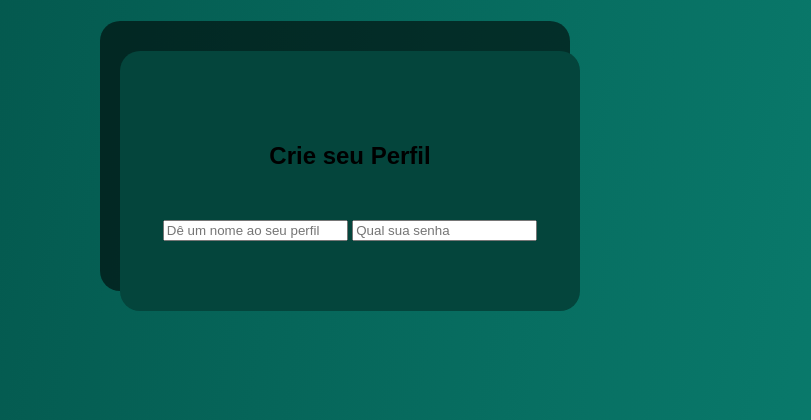
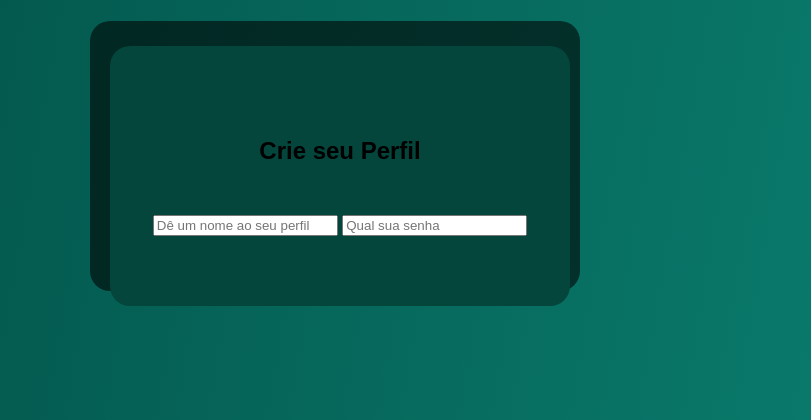
Before and after one commit to DavidKwan-dev777/SayIF.SIte, a plain HTML site: page index.html in a window 1280 px wide. Shown: the part 380-800 px from the top of the page, without its empty margins (305-1116 px from the left). Drawn offline with Linux system fonts and the light colour scheme.

Commit message:
Update style.css

```diff
--- a/style.css
+++ b/style.css
@@ -1,8 +1,16 @@
 ::after,
 ::before{
+
   padding: 0;
   margin: 0;
   box-sizing: border-box;
+}
+html, body{
+  width: 100%;
+  max-width: 100vw;
+  height: 100%;
+  padding: 0;
+  margin: 0;
 }
 body{
   background: linear-gradient(1000deg,
@@ -11,11 +19,7 @@ body{
   flex-direction: column;
   justify-content: center;
   align-items: center;
-  min-height: 100vh;
-  margin: 0;
-  padding: 0;
-  max-width: auto;
-  min-width: 100px;
+
 }
 body, textarea{
   font-family: sans-serif;
@@ -31,8 +35,10 @@ body, textarea{
 }
 .shadowbox{
 background-color: rgba(0, 0, 0, 0.571);
-width: 430px;
-height: 230px;
+width: 45%;
+height: 30%;
+max-width: 450px;
+max-height: 230px;
 padding: 20px;
 border-radius: 20px;
 
@@ -46,12 +52,18 @@ border-radius: 20px;
   align-items: center;
   background-color: #04453c;
   border-radius: 20px;
-  width: 400px;
-  height: 200px;
+  width: 90%;
+  height: 90%;
+  max-width: 400px;
+  max-height: 200px;
   padding: 30px;
   gap: 30px;
-  margin-bottom: 10px;
-  margin-top: 10px;
+  margin-bottom: 5px;
+  margin-top: 5px;
+}
+.input{
+margin-top: 10px;
+margin-bottom: 10px;
 }
 .header h1{
   margin-top: 0;
```
